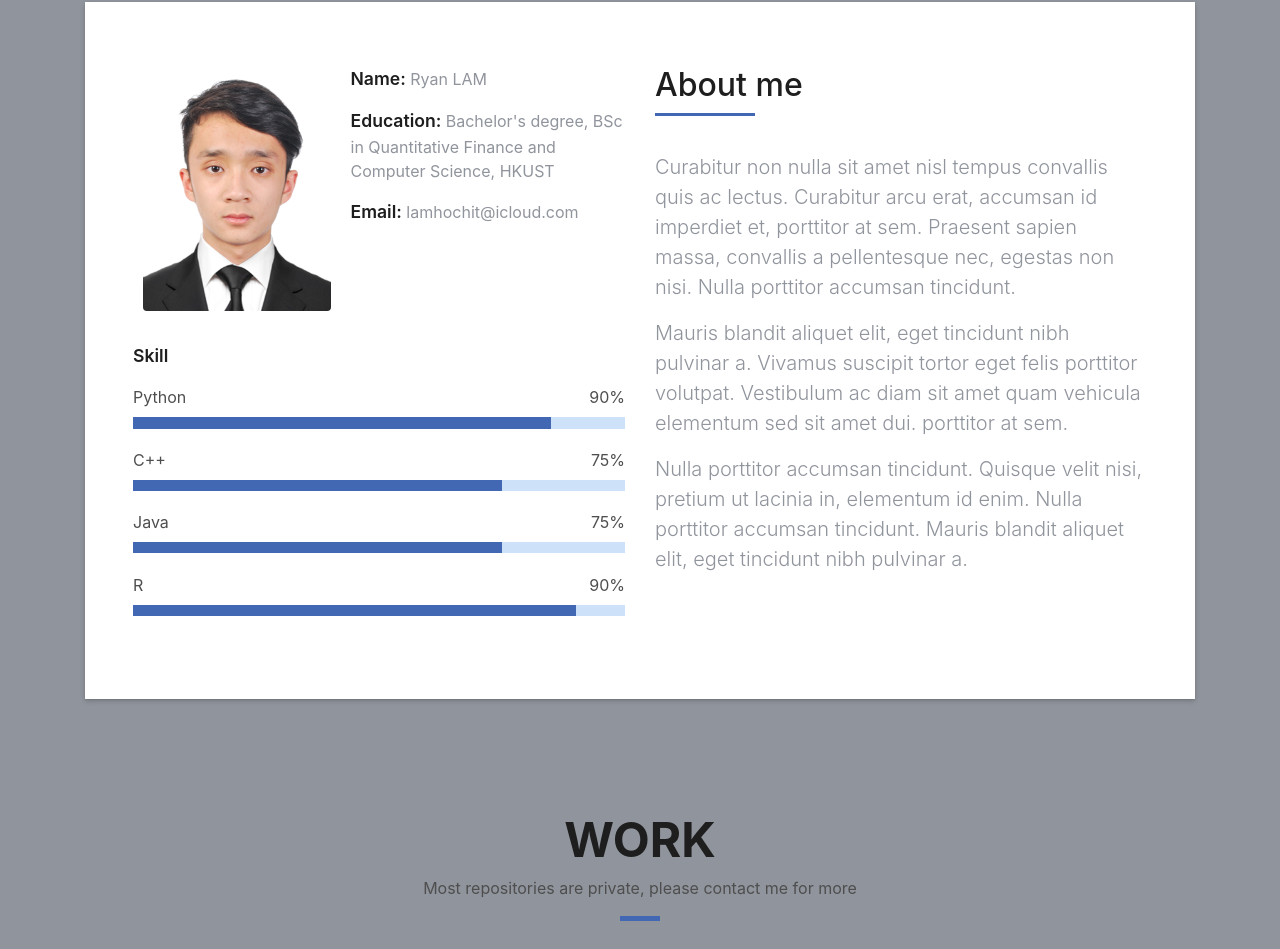
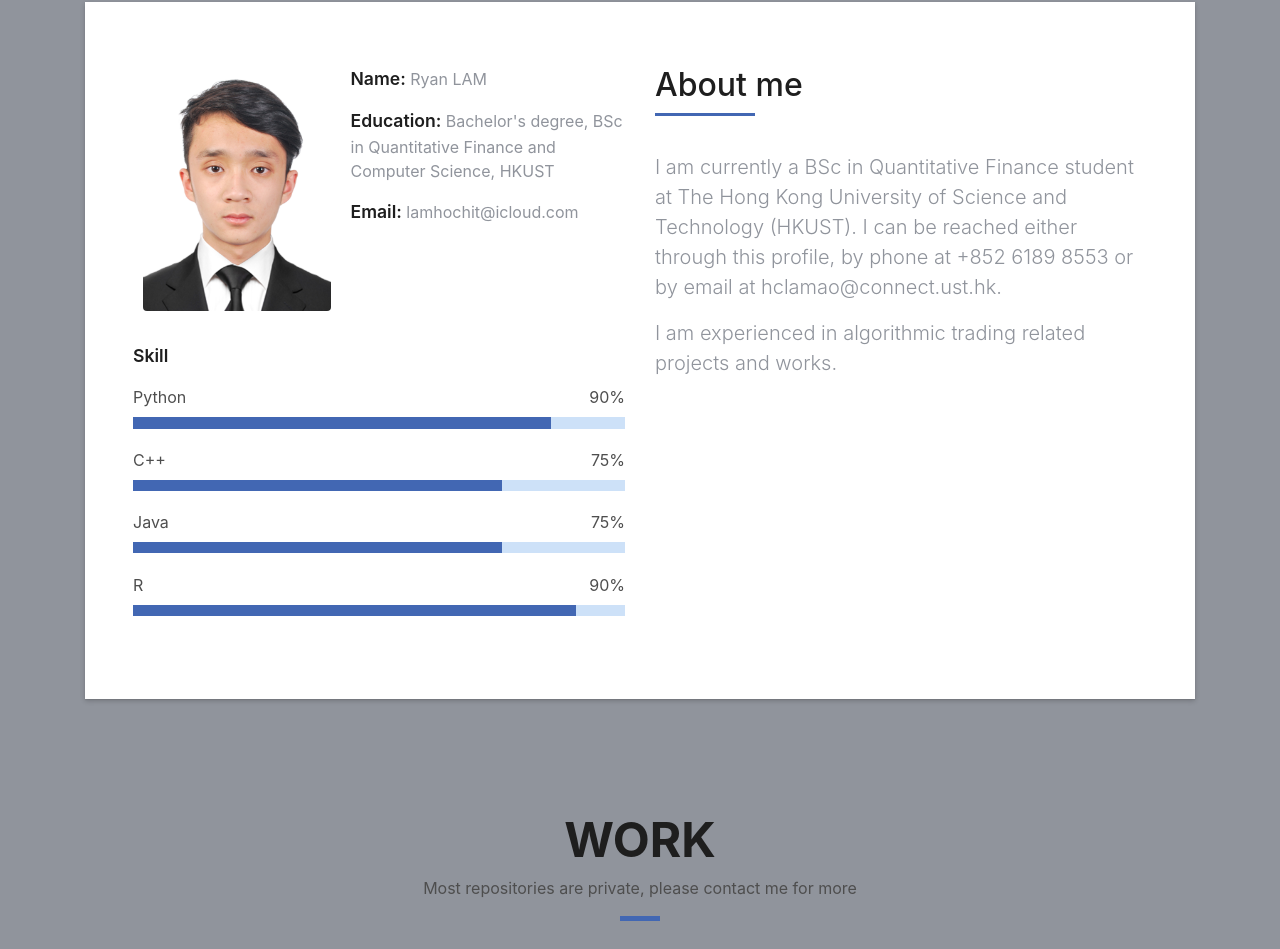
Before and after one commit to lamhochit/lamhochit.github.io, a plain HTML site: page index.html in a window 1280 px wide. Shown: the part 862-1811 px from the top of the page. Drawn offline with Linux system fonts and the light colour scheme; files whose address does not match are found by name.

Commit message:
cosmetic

```diff
--- a/index.html
+++ b/index.html
@@ -130,20 +130,12 @@
                       </h5>
                     </div>
                     <p class="lead">
-                      Curabitur non nulla sit amet nisl tempus convallis quis ac lectus. Curabitur arcu erat, accumsan id
-                      imperdiet et, porttitor
-                      at sem. Praesent sapien massa, convallis a pellentesque nec, egestas non nisi. Nulla
-                      porttitor accumsan tincidunt.
+                      I am currently a BSc in Quantitative Finance student at The Hong Kong University of Science and
+                      Technology (HKUST). I can be reached either through this profile, by phone at +852 6189 8553 or
+                      by email at hclamao@connect.ust.hk.
                     </p>
                     <p class="lead">
-                      Mauris blandit aliquet elit, eget tincidunt nibh pulvinar a. Vivamus suscipit tortor eget felis
-                      porttitor volutpat. Vestibulum
-                      ac diam sit amet quam vehicula elementum sed sit amet dui. porttitor at sem.
-                    </p>
-                    <p class="lead">
-                      Nulla porttitor accumsan tincidunt. Quisque velit nisi, pretium ut lacinia in, elementum id enim.
-                      Nulla porttitor accumsan
-                      tincidunt. Mauris blandit aliquet elit, eget tincidunt nibh pulvinar a.
+                      I am experienced in algorithmic trading related projects and works.
                     </p>
                   </div>
                 </div>
```
